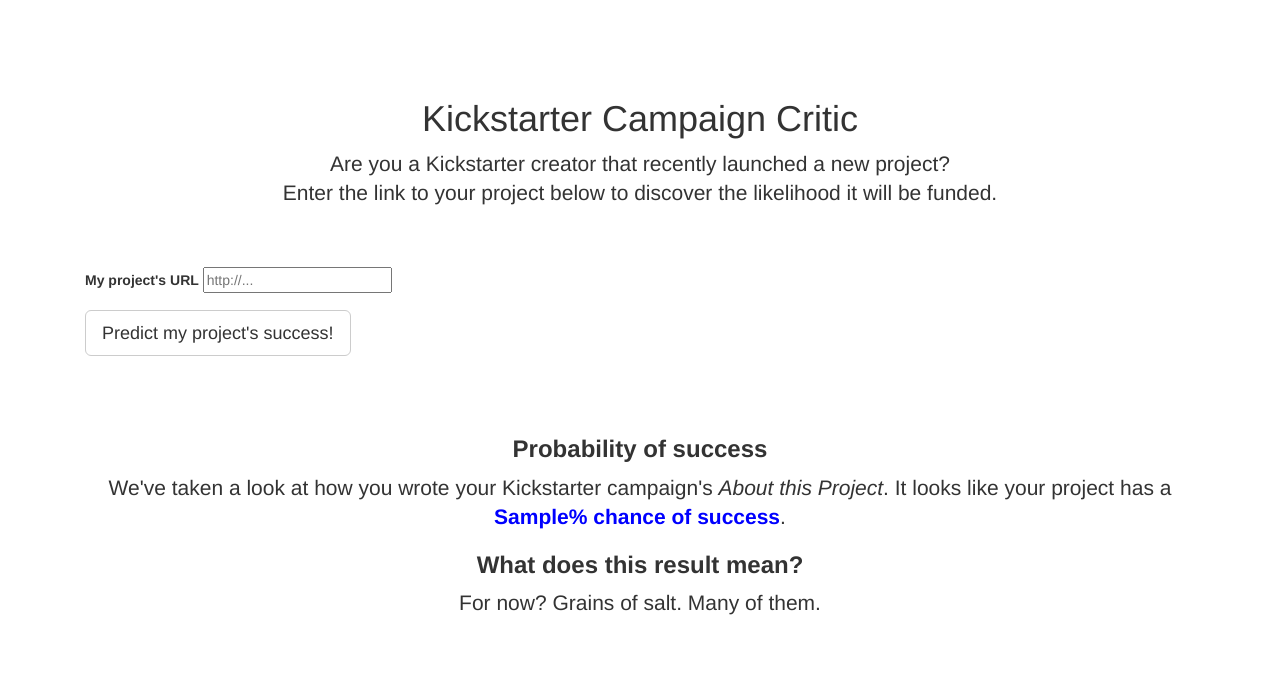
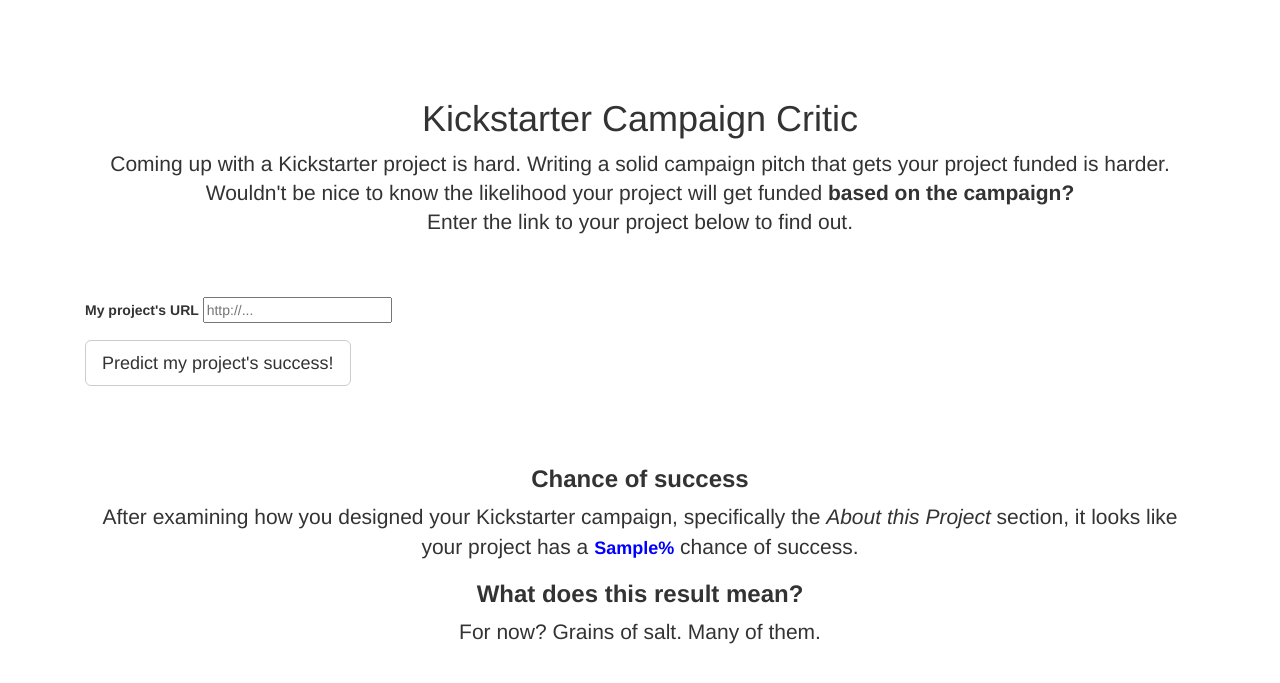
Before and after one commit to redwanhuq/campaign-critic, a Flask app: template week_2_demo/flaskexample/templates/output.html in a window 1280 px wide. Shown: the part 51-734 px from the top of the page. Run offline with Flask 2, Linux system fonts and the light colour scheme; the template is opened without the code that fills it: most values are stand-ins (such as "Sample title", 1, 10 or a date in 2020); parts of the project's set-up code (start-up, migrations or seed data) failed here and were passed over; some libraries are stand-ins or nearby versions.

Commit message:
updated machine learning notebook and flask app

```diff
--- a/week_2_demo/flaskexample/templates/input.html
+++ b/week_2_demo/flaskexample/templates/input.html
@@ -60,8 +60,7 @@
 
     <div class="starter-template">
         <h1>Kickstarter Campaign Critic</h2>
-        <p class='lead'>Launching a Kickstarter project is hard. Getting it funded is harder. Wouldn't it be nice if you could know <br> Enter the link to your project below to discover the
-        likelihood it will be funded.</p>
+        <p class='lead'>Coming up with a Kickstarter project is hard. Writing a solid campaign pitch that gets your project funded is harder. Wouldn't be nice to know the likelihood your project will get funded <strong>based on the campaign?</strong></p><p class="lead"> Enter the link to your project below to find out.</p>
     </div>
 
     <div class = "container">
--- a/week_2_demo/flaskexample/templates/output.html
+++ b/week_2_demo/flaskexample/templates/output.html
@@ -59,9 +59,7 @@
 <div class="container">
     <div class="starter-template">
         <h1>Kickstarter Campaign Critic</h2>
-        <p class='lead'>Are you a Kickstarter creator that recently launched
-          a new project?<br> Enter the link to your project below to discover the
-        likelihood it will be funded.</p>
+        <p class='lead'>Coming up with a Kickstarter project is hard. Writing a solid campaign pitch that gets your project funded is harder. Wouldn't be nice to know the likelihood your project will get funded <strong>based on the campaign?</strong><br> Enter the link to your project below to find out.</p>
     </div>
 
     <div class = "container">
@@ -85,8 +83,8 @@
 
     <div class="container">
       <div class="starter-template">
-        <h3><strong>Probability of success</h3></strong>
-        <p class="lead">We've taken a look at how you wrote your Kickstarter campaign's <i>About this Project</i>. It looks like your project has a <font color='blue'><strong>{{the_result}}% chance of success</strong></font>.</p>
+        <h3><strong>Chance of success</h3></strong>
+        <p class="lead">After examining how you designed your Kickstarter campaign, specifically the <i>About this Project</i> section, it looks like your project has a <font size='4' color='blue'><strong>{{the_result}}%</strong></font> chance of success.</p>
 
         <h3><strong>What does this result mean?</h3></strong>
         <p class="lead">For now? Grains of salt. Many of them.</p>
```
Also changed, not shown: 6 other files.
